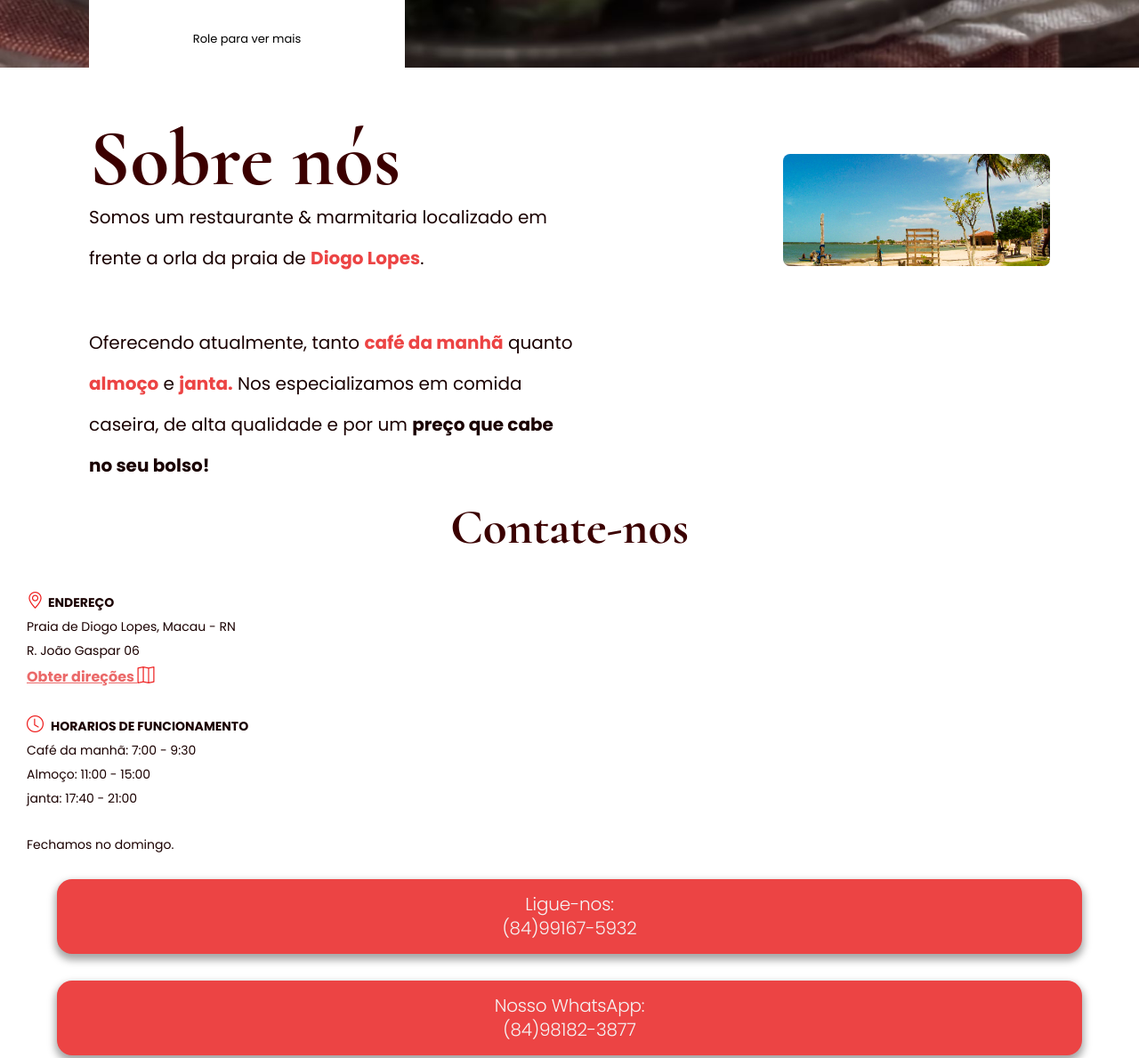
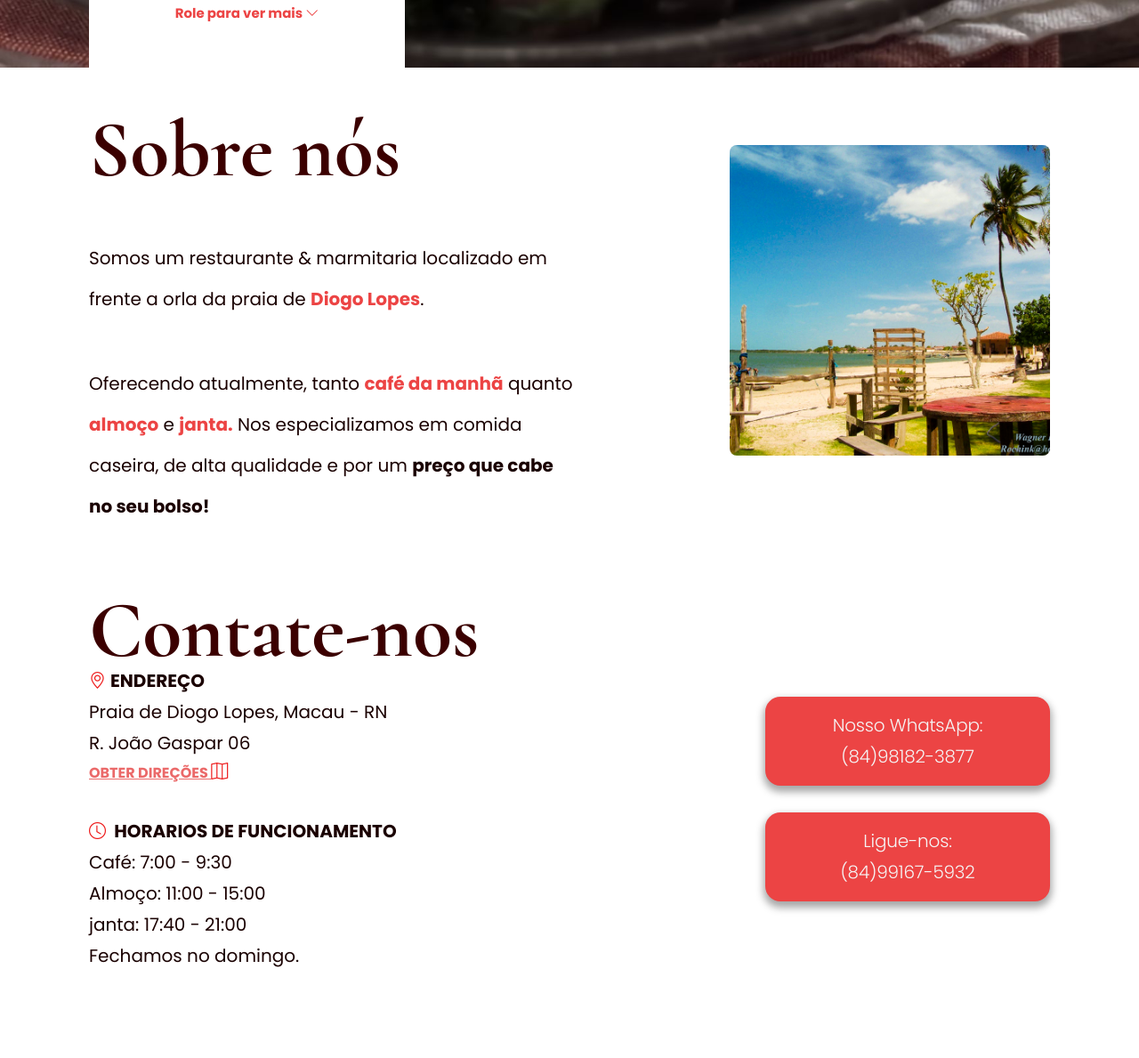
Before and after one commit to gustavsant/restaurant-landing-page, a plain HTML site: page index.html in a window 1280 px wide. Shown: the part 724-1913 px from the top of the page at 89% size. After the commit the page ends 1891 px from the top, so only its background shows below. Drawn offline with nearby package versions, Linux system fonts and the light colour scheme.

Commit message:
yey, versao 2

```diff
--- a/index.html
+++ b/index.html
@@ -57,7 +57,9 @@
             Visite já!
           </p>
           <p id="title">Maria's Restaurante</p>
-          <p class="scroll-flag">Role para ver mais</p>
+          <p class="scroll-flag">
+            Role para ver mais <i class="bi bi-chevron-down"></i>
+          </p>
         </div>
       </div>
     </section>
@@ -69,7 +71,7 @@
         de <strong>Diogo Lopes</strong>.
       </p>
 
-      <img src="src/img/praia_dl.jpg" alt="praia de diogo lopes" />
+      <div class="about-img"></div>
 
       <p id="aboutp2">
         Oferecendo atualmente, tanto <strong>café da manhã</strong> quanto
@@ -79,54 +81,77 @@
       </p>
     </section>
     <section id="contact">
+      <div class="adress-hours">
         <h2 style="font-family: 'Cormorant'">Contate-nos</h2>
-
         <p>
           <strong><i class="bi bi-geo-alt"></i>ENDEREÇO </strong>
         </p>
-
         <p>
           Praia de Diogo Lopes, Macau - RN <br />
           R. João Gaspar 06
         </p>
-      <a href="#"><strong>Obter direções </strong> </a
+        <a href="https://goo.gl/maps/VNdMaodCpAbwrF9H7" target="_blank"
+          ><strong>OBTER DIREÇÕES </strong> </a
         ><i class="bi bi-map"></i> <br />
-
         <p>
           <br /><strong
             ><i class="bi bi-clock"></i> HORARIOS DE FUNCIONAMENTO</strong
           >
         </p>
-
         <p>
-        Café da manhã: 7:00 - 9:30 <br />
+          Café: 7:00 - 9:30 <br />
           Almoço: 11:00 - 15:00 <br />
           janta: 17:40 - 21:00
         </p>
-      <br />
         <p>Fechamos no domingo.</p>
         <br />
+      </div>
       <div class="contact">
-        <div>
+        <button
+          onclick='window.open("https://wa.me/c/558481823877");return false;'
+        >
+          <p>
+            Nosso WhatsApp: <br />
+            (84)98182-3877
+          </p>
+        </button>
+        <button>
           <p>
             Ligue-nos: <br />
             (84)99167-5932
           </p>
-        </div>
-        <div>
-          <p>
-            Nosso WhatsApp: <br />
-            (84)98182-3877
-          </p>
-        </div>
+        </button>
       </div>
     </section>
     <script>
+      const scrollFlag = document.querySelector('#descricao > p.scroll-flag')
+      const header = document.querySelector('header')
+
       const menuMobile = document.querySelector('.menu-mobile')
       menuMobile.addEventListener('click', () => {
         const nav = document.querySelector('nav')
         nav.classList.toggle('active')
       })
+
+      window.onscroll = () => {
+        let isInTop
+        isInTop = window.scrollY === 0 ? true : false
+        if (isInTop) {
+          scrollFlag.style.opacity = 1
+          if (window.innerWidth >= 600) {
+            header.style.height = '0px'
+            header.style.overflowY = 'hidden'
+          }
+        } else {
+          scrollFlag.style.opacity = 0
+          header.style.height = '65px'
+          header.style.overflowY = 'visible'
+        }
+      }
+
+      window.onresize = () => {
+        console.log(window.innerWidth)
+      }
     </script>
   </body>
 </html>
--- a/src/styles/about.css
+++ b/src/styles/about.css
@@ -1,5 +1,6 @@
 #about {
-  padding: 60px 30px 0 30px;
+  padding: 0 30px;
+  margin-bottom: 30px;
 }
 #about h2 {
   font-style: normal;
@@ -15,12 +16,15 @@
   color: #3b0000;
   margin: 13px 0;
 }
-#about img {
-  width: 300px;
-  height: 126px;
+#about .about-img {
+  width: 100%;
+  height: 200px;
   border-radius: 8px;
   margin: 37px 0;
   object-fit: cover;
+  background-image: url('../img/praia_dl.jpg');
+  background-position: center center;
+  background-size: cover;
 }
 #about p {
   font-family: 'Poppins';
@@ -78,15 +82,18 @@
     grid-area: texto2;
   }
   #about {
-    padding: 60px 100px 0 100px;
+    padding: 50px 100px;
     display: grid;
     grid-template-columns: 2fr 1fr;
+    grid-template-rows: 1fr 1fr 1fr min-content;
     grid-template-areas:
-      'title title imagem'
-      'texto texto imagem'
-      'texto2 texto2 imagem';
+      'title imagem imagem'
+      'texto imagem imagem'
+      'texto2 imagem imagem';
   }
-  #about img {
+  #about .about-img {
     grid-area: imagem;
+    width: auto;
+    height: auto;
   }
 }
--- a/src/styles/contact.css
+++ b/src/styles/contact.css
@@ -1,10 +1,10 @@
 #contact {
   scroll-padding: 65px 0 0 0;
-  padding: 60px 30px;
+  padding: 0 30px;
   font-family: 'Poppins';
 }
 #contact h2 {
-  margin-bottom: 40px;
+  margin-bottom: 10px;
   font-style: normal;
   font-weight: 700;
   font-size: 55px;
@@ -44,7 +44,7 @@
   align-items: center;
   gap: 30px;
 }
-#contact .contact div {
+#contact .contact button {
   cursor: pointer;
   display: flex;
   justify-content: center;
@@ -55,8 +55,13 @@
   border-radius: 17px;
   width: 90vw;
   border-radius: 17px;
+  transition: 0.25s;
+  border: none;
 }
-#contact .contact div p {
+#contact .contact button:hover {
+  background-color: #ee1c1c;
+}
+#contact .contact button p {
   font-family: 'Poppins';
   font-style: normal;
   font-weight: 300;
@@ -71,4 +76,20 @@
   color: #f5f5f5;
 }
 @media (min-width: 909px) {
+  #contact {
+    padding: 50px 100px;
+    display: flex;
+    justify-content: space-between;
+  }
+  #contact h2 {
+    font-size: 90px;
+    text-align: start;
+  }
+  #contact p {
+    font-size: 20px;
+    line-height: 35px;
+  }
+  #contact .contact button {
+    width: 25vw;
+  }
 }
--- a/src/styles/home.css
+++ b/src/styles/home.css
@@ -6,6 +6,12 @@
 html {
   scroll-behavior: smooth;
   overflow-x: hidden;
+  scroll-padding-top: 65px;
+  -ms-overflow-style: none; /* IE and Edge */
+  scrollbar-width: none; /* Firefox */
+}
+html::-webkit-scrollbar {
+  display: none;
 }
 #home {
   background: url(../img/fundoMelhor.jpeg);
@@ -39,7 +45,17 @@ html {
   margin-bottom: 0.5em;
 }
 #home #descricao .scroll-flag {
-  font-family: 'Poppins';
+  position: absolute;
+  padding-bottom: 60px;
+  left: 0;
+  right: 0;
+  bottom: 0;
+  margin: 0 auto;
+  animation: scroll ease-in-out 1s infinite alternate;
+  font-weight: bold;
+  transition: 0.5s;
+}
+#home #descricao .scroll-flag i {
   font-size: 13px;
 }
 @media screen and (orientation: landscape) and (max-height: 360px) {
@@ -66,17 +82,26 @@ html {
     font-weight: 800;
     padding-bottom: 30px;
   }
-  #home #descricao .scroll-flag {
-    position: absolute;
-    padding-bottom: 30px;
-    left: 0;
-    right: 0;
-    bottom: 0;
-    margin: 0 auto;
-    font-weight: normal;
-  }
+
   #home #descricao #title {
     font-size: 82px;
     line-height: 59px;
   }
+  #home #descricao .scroll-flag {
+    font-family: 'Poppins';
+    font-size: 15px;
+    color: #ec4444;
+  }
+  #home #descricao .scroll-flag i {
+    font-size: 15px;
+  }
 }
+
+@keyframes scroll {
+  from {
+    translate: 0 0;
+  }
+  to {
+    translate: 0 10px;
+  }
+}
--- a/src/styles/menu.css
+++ b/src/styles/menu.css
@@ -1,4 +1,5 @@
 #home header {
+  transition: height 0.5s;
   z-index: 1;
   position: fixed;
   top: 0;
@@ -108,3 +109,8 @@
     right: 30px;
   }
 }
+@media (min-width: 909px) {
+  #home header {
+    padding: 0 100px;
+  }
+}
```
Also changed, not shown: src/img/PRATO02.png (deleted), src/img/Rectangle27.png (deleted), src/img/fundo.png (deleted), src/img/prato01.png (deleted), src/img/prato1.png (deleted), 1 other file. Lines whose indentation alone changed are shown as unchanged.
